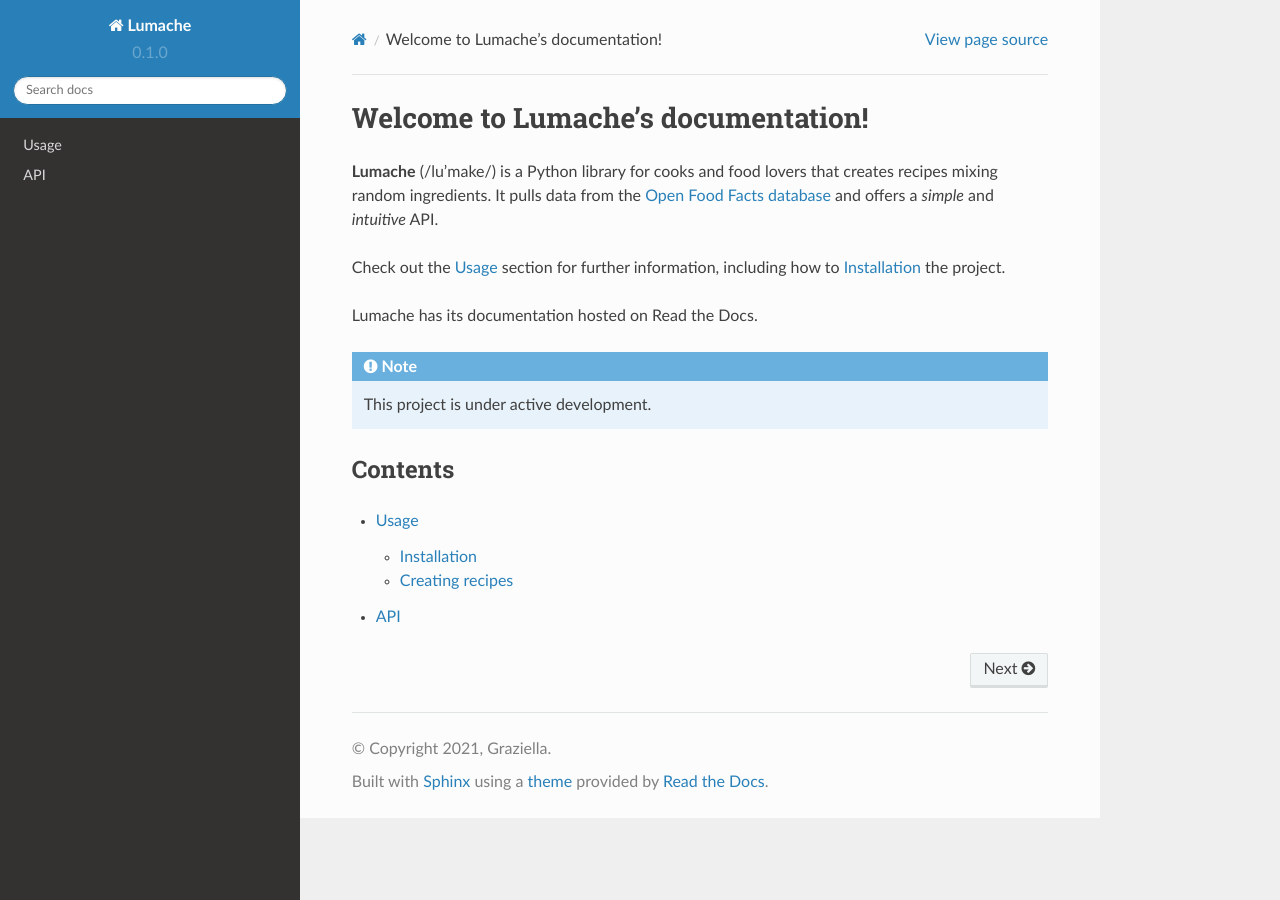
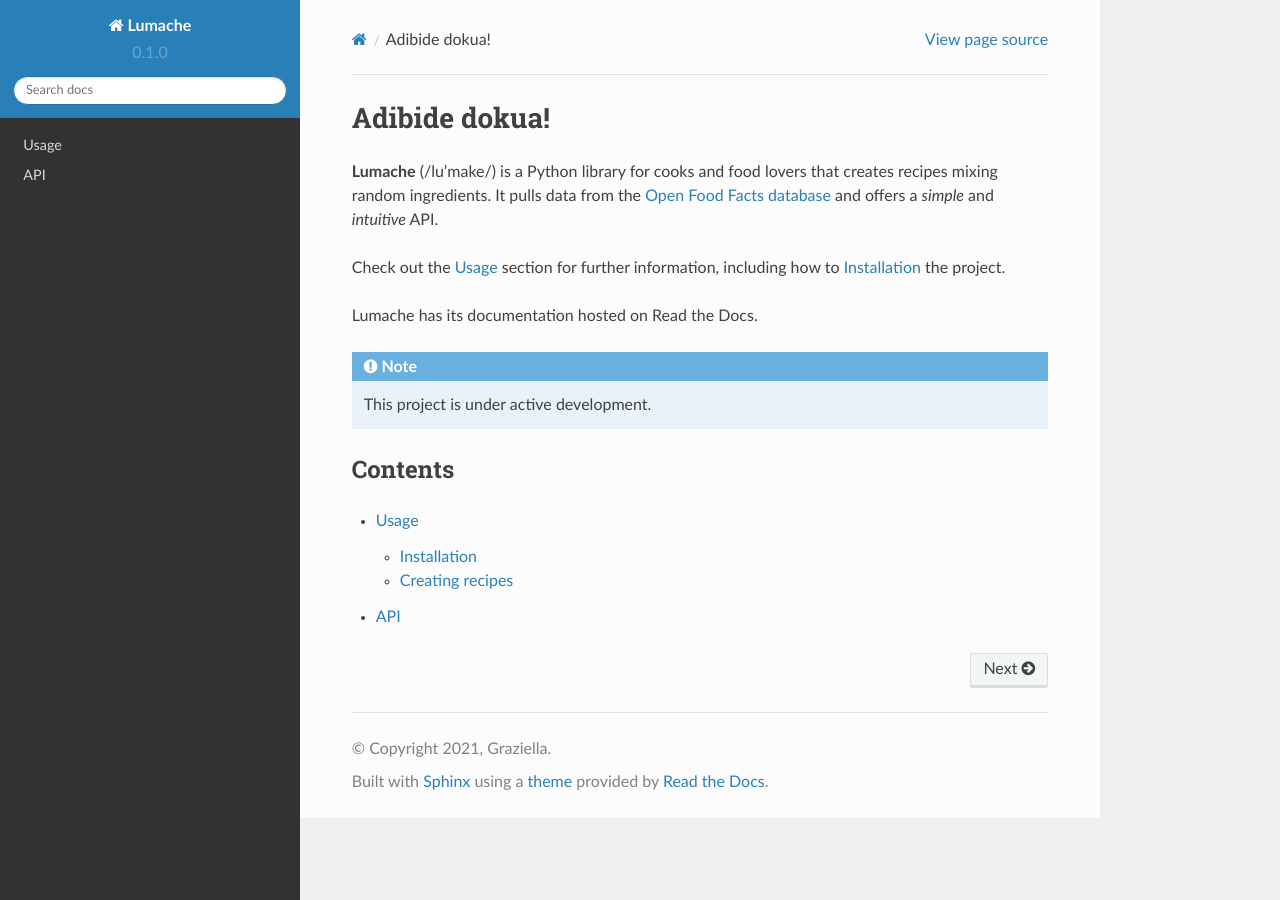
Before and after one commit to iosugomez/iosu-rtd-tutorial, a Sphinx documentation site: the page built from docs/source/index.rst, in a window 1280 px wide. Built offline with Sphinx 7.4.7 and the Read the Docs theme 2.0.0, drawn with Linux system fonts in a browser that asks for light colours.

Commit message:
Update index.rst

```diff
--- a/docs/source/index.rst
+++ b/docs/source/index.rst
@@ -1,5 +1,5 @@
-Welcome to Lumache's documentation!
-===================================
+Adibide dokua!
+==============
 
 **Lumache** (/lu'make/) is a Python library for cooks and food lovers
 that creates recipes mixing random ingredients.
```
